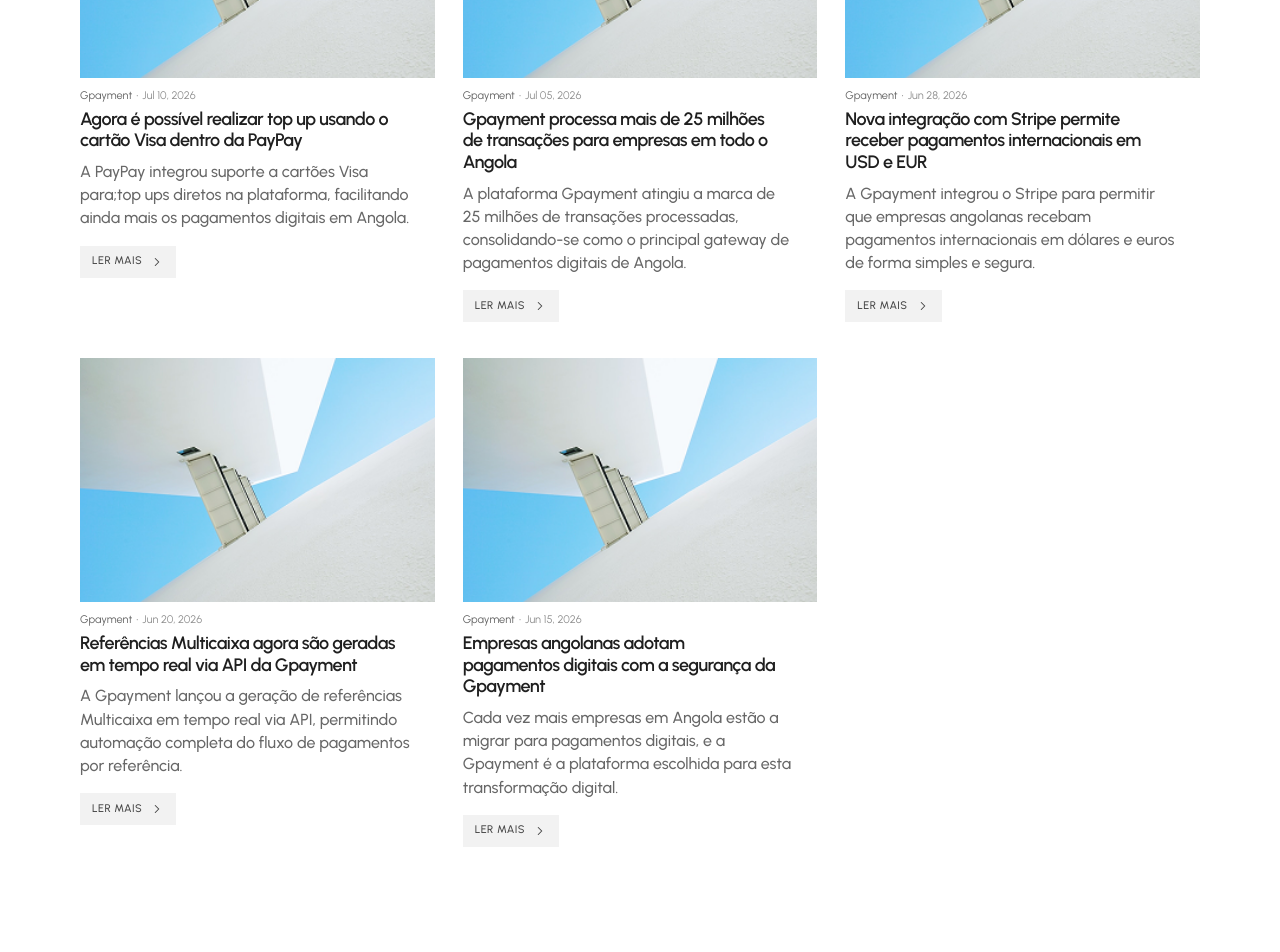
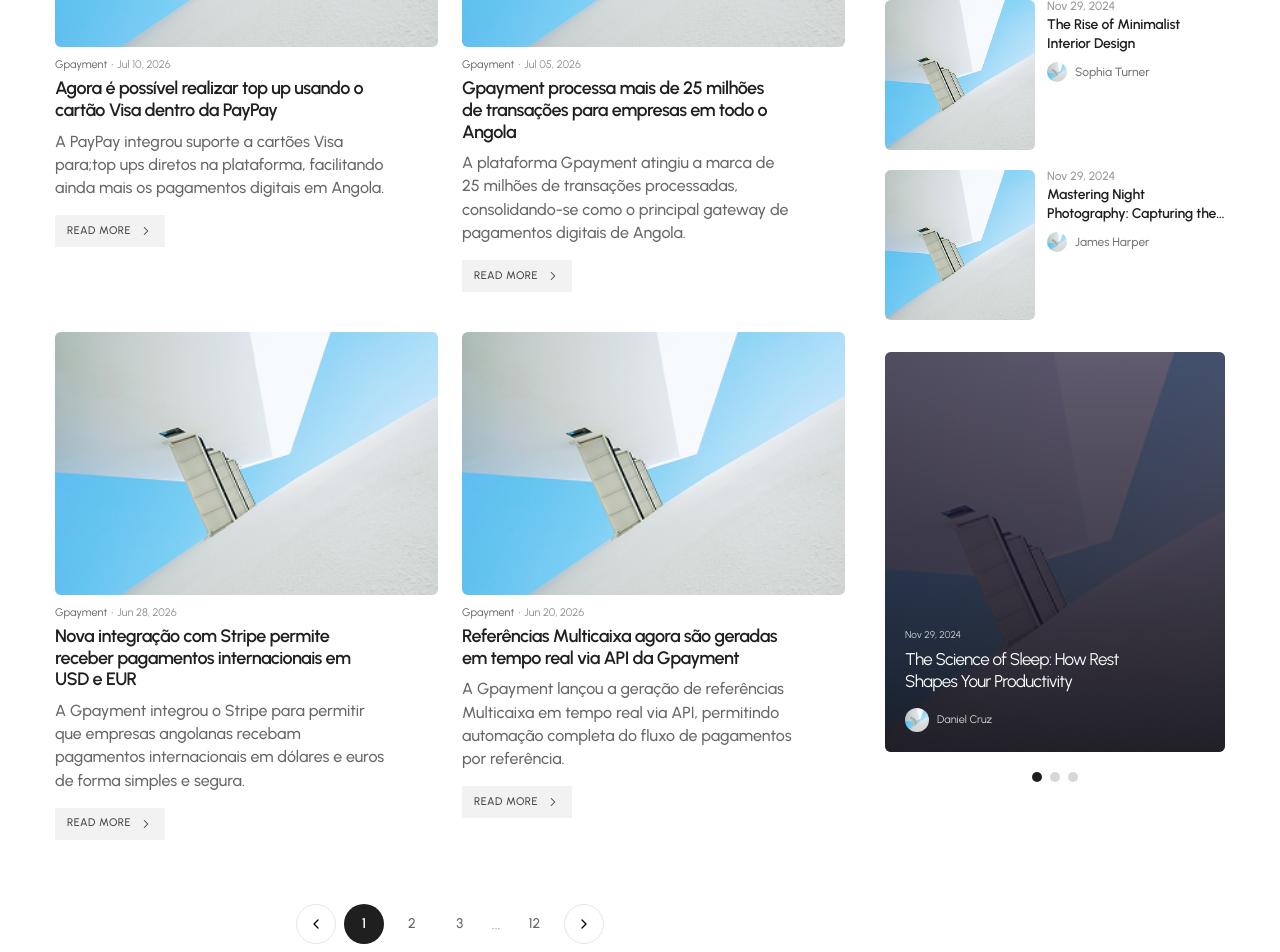
Before and after one commit to Nicolaspz/gpay_front, a Next.js app: page /blog in a window 1280 px wide. Shown: the part 440-1392 px from the top of the page. Built offline with nearby package versions, Linux system fonts and the light colour scheme; no server answers.

Commit message:
feat: melhorias no blog - detalhe e listagem

```diff
--- a/src/app/(public)/blog/[slug]/page.tsx
+++ b/src/app/(public)/blog/[slug]/page.tsx
@@ -27,9 +27,6 @@
         <GPayGoHeader />
       </header>
       <GPayGoBlogDetail article={article} />
-      <GPayGoCTA
-        backgroundSrc="/page/footer-bg.png"
-      />
       <GPayGoFooter logoSrc="/page/logo.svg" />
     </main>
   );
--- a/src/components/landing/blog/g-blog.tsx
+++ b/src/components/landing/blog/g-blog.tsx
@@ -1,26 +1,62 @@
+// components/landing/blog/g-blog.tsx
 "use client";
 
-import { BlogCard } from "../ui/g-blogCard";
+import Image from "next/image";
+import Link from "next/link";
+import { ChevronLeft, ChevronRight } from "lucide-react";
 import { blogArticles } from "@/data/blog";
 
+type TrendItem = {
+  slug: string;
+  title: string;
+  image: string;
+  author: string;
+  date: string;
+};
+
 export default function GPayGoBlogGrid() {
+  const articles = blogArticles;
+
+  const trendItems: TrendItem[] = [
+    {
+      slug: articles[0]?.slug ?? "#",
+      title: "Sustainable Travel Tips: Reducing Your Carbon Footprint",
+      image: articles[0]?.cover ?? "/page/blog/trend-1.png",
+      author: "Clara Wilson",
+      date: "Nov 29, 2024",
+    },
+    {
+      slug: articles[1]?.slug ?? "#",
+      title: "The Rise of Minimalist Interior Design",
+      image: articles[1]?.cover ?? "/page/blog/trend-2.png",
+      author: "Sophia Turner",
+      date: "Nov 29, 2024",
+    },
+    {
+      slug: articles[2]?.slug ?? "#",
+      title: "Mastering Night Photography: Capturing the Dark",
+      image: articles[2]?.cover ?? "/page/blog/trend-3.png",
+      author: "James Harper",
+      date: "Nov 29, 2024",
+    },
+  ];
+
+  const featuredSidebar = articles[3] ?? articles[0];
+
   return (
-    <section
-      className="w-full bg-white px-4 py-12 sm:px-6 sm:py-14 lg:px-8 lg:py-16"
-      style={{ fontFamily: "Urbanist, sans-serif" }}
-    >
-      <div className="mx-auto max-w-[1120px]">
-        <header className="mx-auto max-w-[640px] text-center">
-          <h2 className="text-[28px] font-bold leading-tight tracking-[-0.04em] text-[#222222] sm:text-[32px]">
-            Explore o nosso blog
-          </h2>
-          <p className="mt-2 text-[15px] leading-[1.5] text-[#4B4B4B] sm:text-[16px]">
-            Ideias, tendências e inspiração para um futuro mais brilhante
-          </p>
-        </header>
+    <section className="w-full bg-white px-4 pb-20 pt-6 sm:px-6 lg:px-8">
+      <div className="mx-auto max-w-[1170px]">
+        <div className="grid gap-10 lg:grid-cols-[minmax(0,1fr)_320px] xl:grid-cols-[minmax(0,1fr)_340px]">
+          {/* LEFT CONTENT */}
+          <div>
+            <div className="grid gap-6 md:grid-cols-[minmax(0,420px)_minmax(0,1fr)] md:items-start">
+              <h1 className="max-w-[420px] text-[30px] font-bold leading-[1.03] tracking-[-0.05em] text-[#1F1F1F] sm:text-[34px]">
+                Explore as últimas novidades e atualizações da G-PayGo
+              </h1>
+            </div>
 
-        <div className="mt-10 grid grid-cols-1 gap-x-7 gap-y-9 sm:grid-cols-2 lg:grid-cols-3">
-          {blogArticles.map((article) => (
+            <div className="mt-8 grid gap-x-6 gap-y-10 sm:grid-cols-2">
+              {articles.slice(0, 4).map((article) => (
                 <BlogCard
                   key={article.slug}
                   post={{
@@ -37,7 +73,268 @@
                 />
               ))}
             </div>
+
+            <div className="mt-16 flex items-center justify-center gap-2">
+              <button
+                className="
+      flex h-10 w-10 items-center justify-center
+      rounded-full border border-[#E5E5E5]
+      transition-all duration-200
+      hover:border-[#1F1F1F]
+      hover:bg-[#1F1F1F]
+      hover:text-white
+    "
+              >
+                <ChevronLeft size={16} />
+              </button>
+
+              <button
+                className="
+      h-10 min-w-[40px]
+      rounded-full
+      bg-[#1F1F1F]
+      px-4
+      text-sm
+      font-semibold
+      text-white
+    "
+              >
+                1
+              </button>
+
+              <button
+                className="
+      h-10 min-w-[40px]
+      rounded-full
+      px-4
+      text-sm
+      font-medium
+      text-[#666]
+      transition-colors
+      hover:bg-[#F5F5F5]
+    "
+              >
+                2
+              </button>
+
+              <button
+                className="
+      h-10 min-w-[40px]
+      rounded-full
+      px-4
+      text-sm
+      font-medium
+      text-[#666]
+      transition-colors
+      hover:bg-[#F5F5F5]
+    "
+              >
+                3
+              </button>
+
+              <span className="px-1 text-[#999]">...</span>
+
+              <button
+                className="
+      h-10 min-w-[40px]
+      rounded-full
+      px-4
+      text-sm
+      font-medium
+      text-[#666]
+      transition-colors
+      hover:bg-[#F5F5F5]
+    "
+              >
+                12
+              </button>
+
+              <button
+                className="
+      flex h-10 w-10 items-center justify-center
+      rounded-full border border-[#E5E5E5]
+      transition-all duration-200
+      hover:border-[#1F1F1F]
+      hover:bg-[#1F1F1F]
+      hover:text-white
+    "
+              >
+                <ChevronRight size={16} />
+              </button>
+            </div>
+          </div>
+
+          {/* RIGHT SIDEBAR */}
+          <aside className="pt-2">
+            <p className="max-w-[270px] font-medium text-[15px] leading-[1.55] text-[#767676]">
+              Dive into a world of insights, ideas, and inspiration. Stay
+              updated with the latest trends shaping our present and future.
+            </p>
+
+            <div className="mt-8">
+              <h2 className="text-[18px] font-semibold leading-none tracking-[-0.03em] text-[#1F1F1F]">
+                Trending Post
+              </h2>
+
+              <div className="mt-5 space-y-5">
+                {trendItems.map((item) => (
+                  <Link
+                    key={item.slug}
+                    href={`/blog/${item.slug}`}
+                    className="group flex items-start gap-3"
+                  >
+                    <div className="relative h-[150px] w-[150px] shrink-0 overflow-hidden bg-[#EDEDED] rounded-sm">
+                      <Image
+                        src={item.image}
+                        alt={item.title}
+                        fill
+                        className="object-cover transition-transform duration-500 group-hover:scale-105"
+                        sizes="72px"
+                      />
+                    </div>
+
+                    <div className="min-w-0">
+                      <p className="text-[12px] font-medium leading-none text-[#9A9A9A]">
+                        {item.date}
+                      </p>
+
+                      <h3 className="mt-1 line-clamp-2 font-semibold max-w-[200px] text-[14px] leading-[1.35] tracking-[-0.01em] text-[#1F1F1F]">
+                        {item.title}
+                      </h3>
+
+                      <div className="mt-2 flex items-center gap-2">
+                        <div className="h-5 w-5 overflow-hidden rounded-full bg-[#EDEDED">
+                          <Image
+                            src={item.image}
+                            alt=""
+                            width={20}
+                            height={20}
+                            className="h-full w-full object-cover"
+                          />
+                        </div>
+                        <span className="text-[12px] font-medium text-[#767676]">
+                          {item.author}
+                        </span>
+                      </div>
+                    </div>
+                  </Link>
+                ))}
+              </div>
+            </div>
+
+            <Link href={`/blog/${featuredSidebar.slug}`} className="mt-8 block">
+              <article className="relative h-[400px] overflow-hidden bg-[#1F1535] rounded-sm">
+                <Image
+                  src={featuredSidebar.cover}
+                  alt={featuredSidebar.title}
+                  fill
+                  className="object-cover opacity-35 mix-blend-screen"
+                  sizes="340px"
+                />
+                <div className="absolute inset-0 bg-gradient-to-t from-black/65 via-black/35 to-black/10" />
+
+                <div className="absolute inset-0 flex flex-col justify-end p-5">
+                  <p className="text-[10px] leading-none text-white/75">
+                    Nov 29, 2024
+                  </p>
+                  <h3 className="mt-2 max-w-[240px] text-[17px] leading-[1.3] tracking-[-0.04em] text-white">
+                    The Science of Sleep: How Rest Shapes Your Productivity
+                  </h3>
+                  <div className="mt-4 flex items-center gap-2">
+                    <div className="h-6 w-6 overflow-hidden rounded-full bg-white/20">
+                      <Image
+                        src={featuredSidebar.cover}
+                        alt=""
+                        width={24}
+                        height={24}
+                        className="h-full w-full object-cover"
+                      />
+                    </div>
+                    <span className="text-[11px] text-white/80">
+                      Daniel Cruz
+                    </span>
+                  </div>
+                </div>
+              </article>
+            </Link>
+
+            <div className="mt-5 flex justify-center gap-2">
+              <span className="h-2.5 w-2.5 rounded-full bg-[#1F1F1F]" />
+              <span className="h-2.5 w-2.5 rounded-full bg-[#D7D7D7]" />
+              <span className="h-2.5 w-2.5 rounded-full bg-[#D7D7D7]" />
+            </div>
+          </aside>
+        </div>
       </div>
     </section>
   );
 }
+
+function PaginationDot({ active = false }: { active?: boolean }) {
+  return (
+    <span
+      className={[
+        "block h-2.5 w-2.5 rounded-full transition-all",
+        active ? "bg-[#1F1F1F]" : "bg-[#D9D9D9]",
+      ].join(" ")}
+    />
+  );
+}
+
+type BlogPost = {
+  id: string;
+  slug: string;
+  title: string;
+  excerpt: string;
+  image: string;
+  author: {
+    name: string;
+    date: string;
+  };
+};
+
+type BlogCardProps = {
+  post: BlogPost;
+};
+
+function BlogCard({ post }: BlogCardProps) {
+  return (
+    <article className="w-full">
+      <Link href={`/blog/${post.slug}`} className="group block">
+        <div className="relative aspect-[16/11] w-full overflow-hidden bg-[#EDEDED] rounded-sm">
+          <Image
+            src={post.image}
+            alt={post.title}
+            fill
+            className="object-cover transition-transform duration-500 group-hover:scale-[1.03]"
+            sizes="(max-width: 768px) 100vw, (max-width: 1200px) 33vw, 360px"
+            priority={false}
+          />
+        </div>
+
+        <div className="mt-3 flex items-center gap-2.5">
+          <div className="flex items-center gap-1 text-[11px] leading-none text-[#8E8E8E]">
+            <span className="font-normal text-[#606060]">
+              {post.author.name}
+            </span>
+            <span>•</span>
+            <span>{post.author.date}</span>
+          </div>
+        </div>
+
+        <h3 className="mt-2 max-w-[320px] text-[18px] font-semibold leading-[1.2] tracking-[-0.03em] text-[#1F1F1F] sm:text-[18px]">
+          {post.title}
+        </h3>
+
+        <p className="mt-2 max-w-[330px] font-medium text-[16px] leading-[1.45] text-[#676767]">
+          {post.excerpt}
+        </p>
+
+        <span className="mt-4 inline-flex h-[32px] items-center gap-2 bg-[#F2F2F2] px-3 text-[11px] font-medium uppercase tracking-[0.04em] text-[#444] transition-colors group-hover:bg-[#E8E8E8]">
+          <span>READ MORE</span>
+          <ChevronRight className="h-3.5 w-3.5 stroke-[1.8]" />
+        </span>
+      </Link>
+    </article>
+  );
+}
```
Also changed, not shown: src/app/(public)/blog/page.tsx (+5 -6 lines), src/components/landing/blog/g-blog-detail.tsx (+1 -7 lines), public/Video.png (added). Lines whose indentation alone changed are shown as unchanged.
